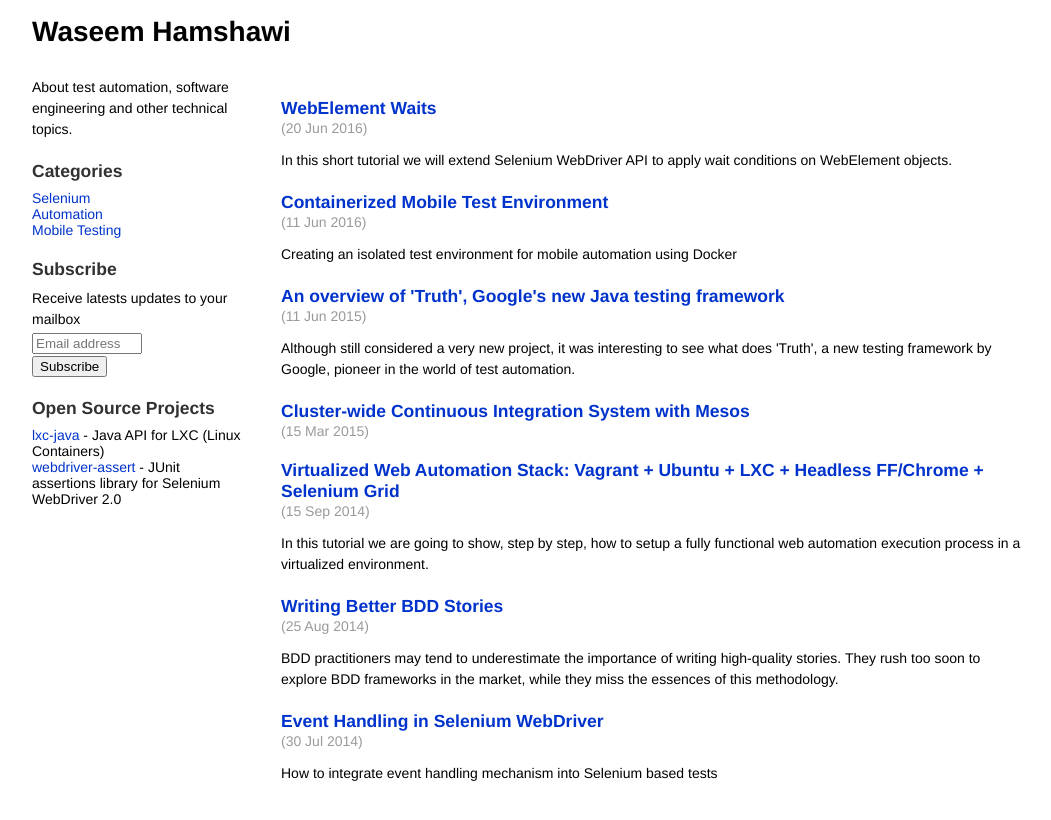
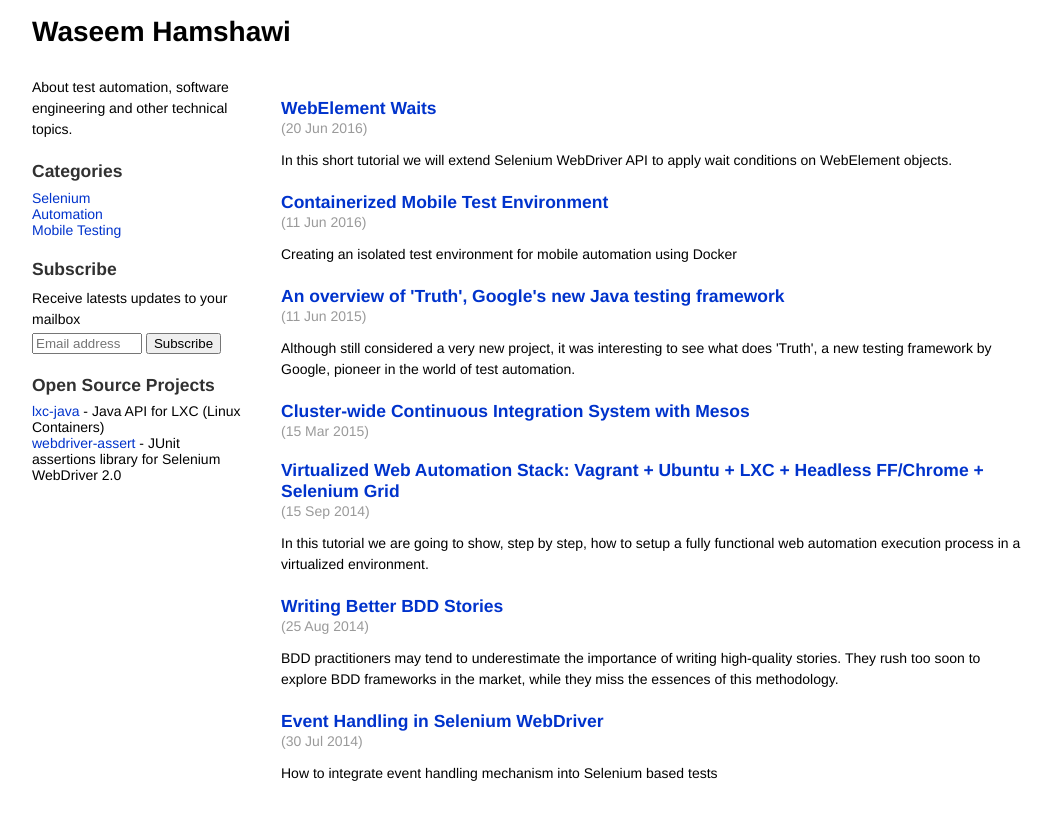
Before and after one commit to waseemh/waseemh.github.io_F, a Jekyll site: the page built from index.html, in a window 1280 px wide. Shown: the top 820 px of the page, without its empty margins (110-1161 px from the left). Built offline with Jekyll 4.4.1, drawn with Linux system fonts in a browser that asks for light colours; the list of posts is cut into pages by our own code.

Commit message:
Update default.html

```diff
--- a/_layouts/default.html
+++ b/_layouts/default.html
@@ -30,7 +30,7 @@
 <h3>Subscribe</h3>
  <form action="https://tinyletter.com/waseemh" method="post" target="popupwindow" onsubmit="window.open('https://tinyletter.com/waseemh', 'popupwindow', 'scrollbars=yes,width=800,height=600');return true">
    <p><label for="tlemail">Receive latests updates to your mailbox</label></p>
-   <p><input placeholder="Email address" type="text" style="width:110px" name="email" id="tlemail" /></p>
+   <input placeholder="Email address" type="text" style="width:110px" name="email" id="tlemail" />
    <input type="hidden" value="1" name="embed"/>
    <input type="submit" value="Subscribe" /><p>
 </form>
```
